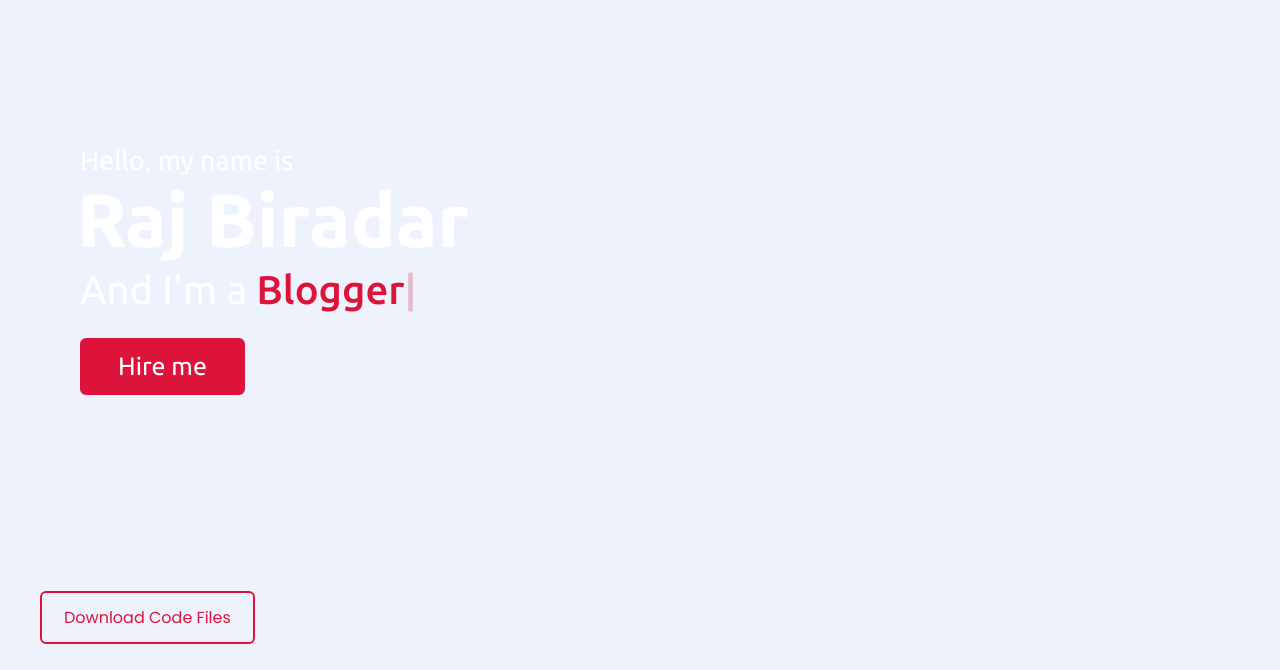
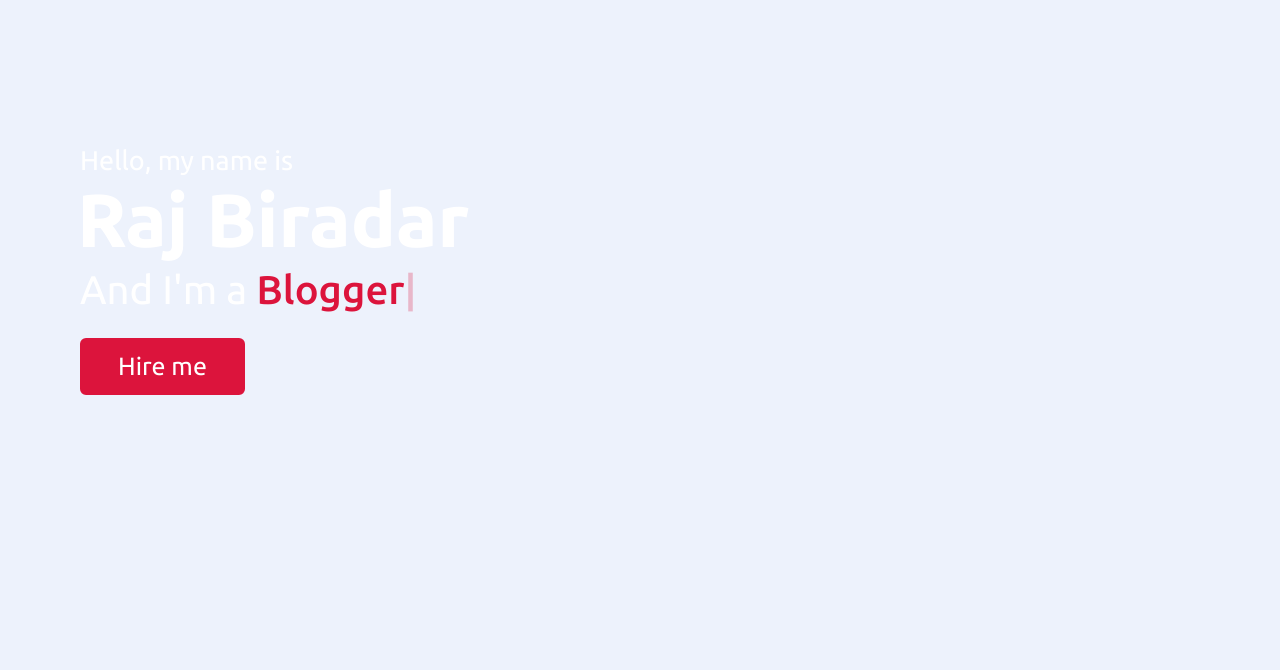
Before and after one commit to videju/final-portofolio-5, a plain HTML site: page index.html in a window 1280 px wide. Shown: the part 130-800 px from the top of the page. Drawn offline with nearby package versions, Linux system fonts and the light colour scheme.

Commit message:
Update index.html

```diff
--- a/index.html
+++ b/index.html
@@ -64,10 +64,7 @@
 </head>
 
 <body>
-    <div class="download-btn">
-        <a href="https://www.codingnepalweb.com/responsive-personal-portfolio-website/" target="_blank">Download Code
-            Files</a>
-    </div>
+
     <div class="scroll-up-btn">
         <i class="fas fa-angle-up"></i>
     </div>
```
